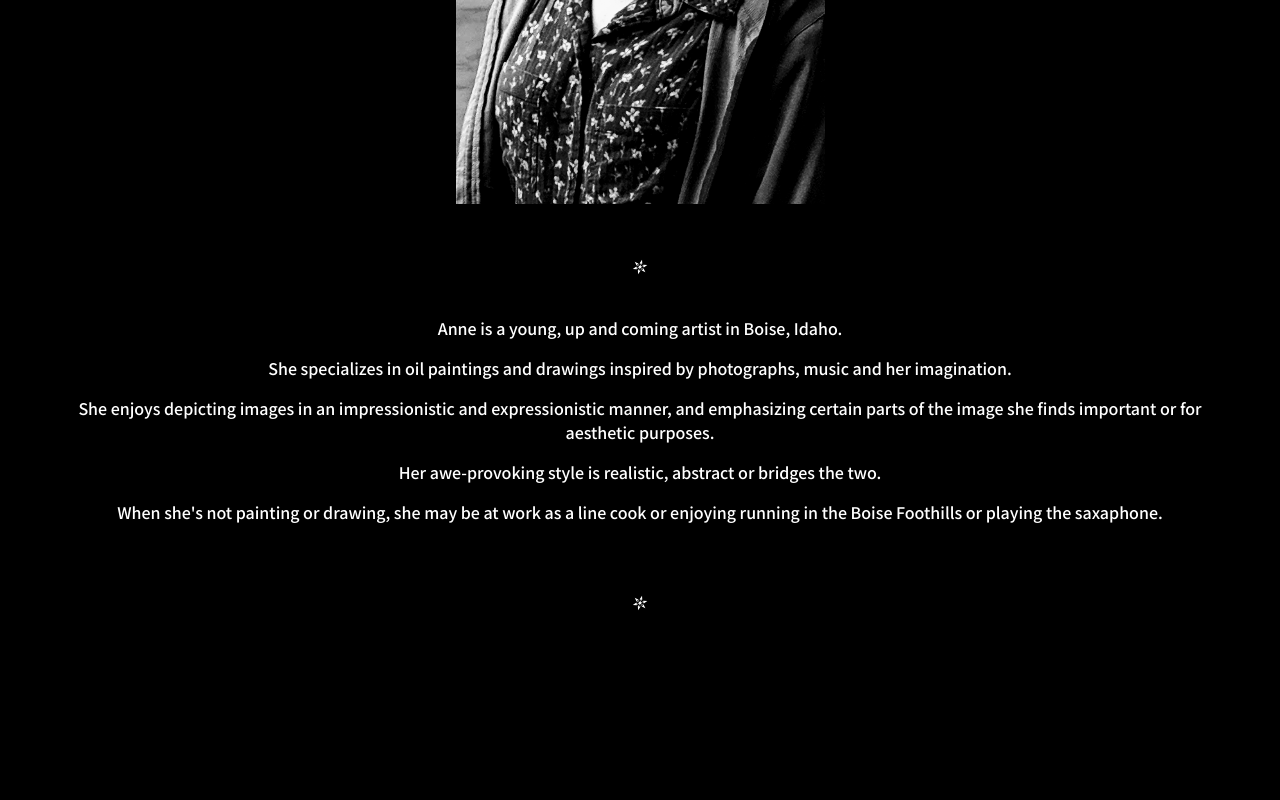
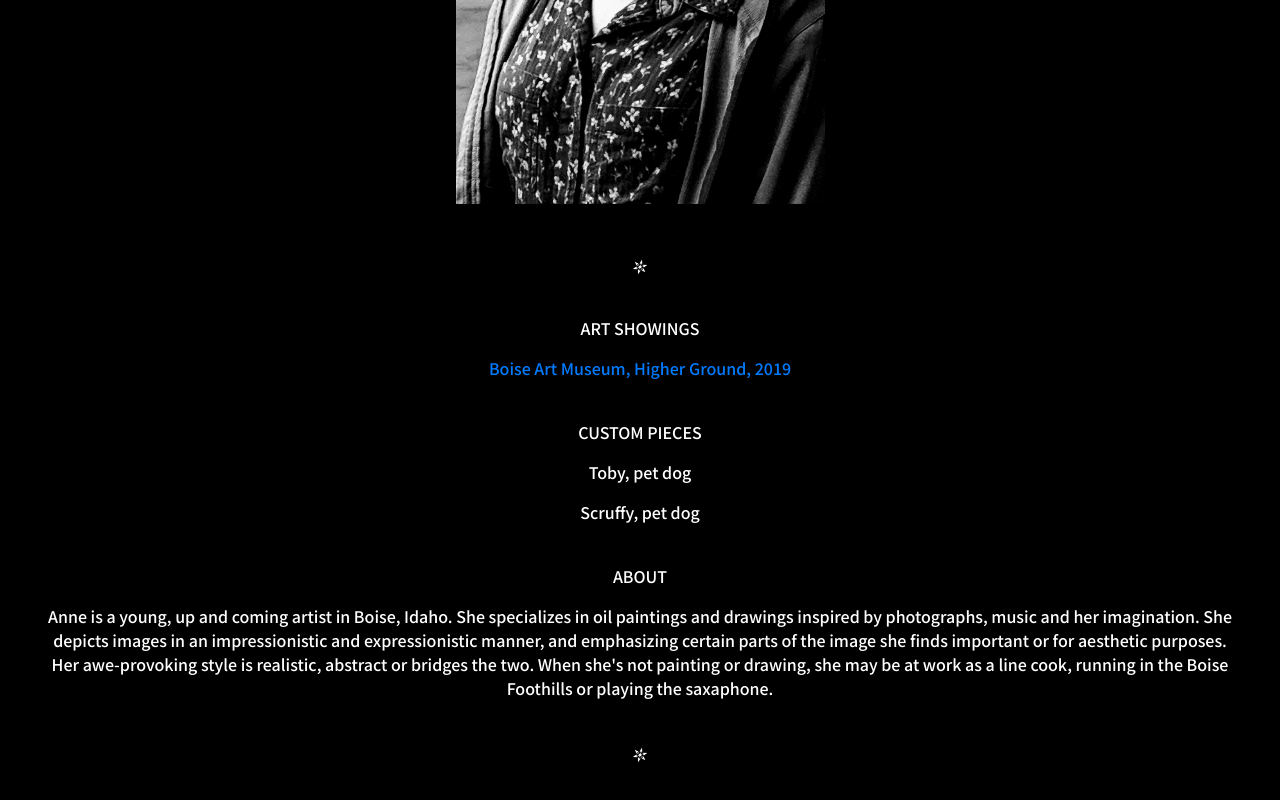
Before and after one commit to katejamboretz/art-portfolio, a React (Create React App) app: page /about in a window 1280 px wide. Shown: the part 610-1410 px from the top of the page. Before the commit the page ends 1270 px from the top, so only its background shows below. Built offline with nearby package versions, Linux system fonts and the light colour scheme.

Commit message:
update image order, background and contact sections

```diff
--- a/src/components/ImageCarousel.js
+++ b/src/components/ImageCarousel.js
@@ -36,6 +36,19 @@ function ImageCarousel() {
                 </Carousel.Item>
                 <Carousel.Item className="carousel-item">
                     <img
+                        className='number-15 img d-block m-auto'
+                        src='jamboretz-anne-trane.jpg'
+                        alt='Coltrane'
+                    />
+                    <div className="image-overlay"></div>
+                    <Carousel.Caption>
+                        {/* <h3>John Coltrane</h3> */}
+                        <p>John Coltrane, <a href="http://www.boiseartmuseum.org/exhibition/higher-ground-2019/">Boise Art Museum, Higher Ground, 2019</a></p>
+                    </Carousel.Caption>
+                </Carousel.Item>
+
+                <Carousel.Item className="carousel-item">
+                    <img
                         className='number-02 img d-block m-auto'
                         src='jamboretz-anne-dream.jpg'
                         alt='Dream'
@@ -53,10 +66,10 @@ function ImageCarousel() {
                         alt='Scruffy'
                     />
                     <div className="image-overlay"></div>
-                    {/* <Carousel.Caption>
-                        <h4>Abstract</h4>
-                        <p>Anne Jamboretz Copyright 2020 &copy;</p>
-                    </Carousel.Caption> */}
+                    <Carousel.Caption>
+                        {/* <h4>Scruffy</h4> */}
+                        <p>Scruffy, Custom Request</p>
+                    </Carousel.Caption>
                 </Carousel.Item>
                 <Carousel.Item className="carousel-item">
                     <img
@@ -65,68 +78,20 @@ function ImageCarousel() {
                         alt='Toby'
                     />
                     <div className="image-overlay"></div>
-                    {/* <Carousel.Caption>
-                        <h4>Abstract</h4>
-                        <p>Anne Jamboretz Copyright 2020 &copy;</p>
-                    </Carousel.Caption> */}
+                    <Carousel.Caption>
+                        {/* <h4>Toby</h4> */}
+                        <p>Toby, Custom Request</p>
+                    </Carousel.Caption>
                 </Carousel.Item>
                 <Carousel.Item className="carousel-item">
                     <img
-                        className='number-1 img d-block m-auto'
-                        src='jamboretz-anne-abstract.jpg'
-                        alt='Abstract'
+                        className='number-9 img d-block m-auto'
+                        src='jamboretz-anne-jazzconcert.jpg'
+                        alt='Jazz Concert'
                     />
                     <div className="image-overlay"></div>
                     {/* <Carousel.Caption>
-                        <h4>Abstract</h4>
-                        <p>Anne Jamboretz Copyright 2020 &copy;</p>
-                    </Carousel.Caption> */}
-                </Carousel.Item>
-                <Carousel.Item className="carousel-item">
-                    <img
-                        className='number-2 img d-block m-auto'
-                        src='jamboretz-anne-abstract2.jpg'
-                        alt='Abstract 2'
-                    />
-                    <div className="image-overlay"></div>
-                    {/* <Carousel.Caption>
-                        <h3>Abstract 2</h3>
-                        <p>Anne Jamboretz Copyright 2020 &copy;</p>
-                    </Carousel.Caption> */}
-                </Carousel.Item>
-                <Carousel.Item className="carousel-item">
-                    <img
-                        className='number-3 img d-block m-auto'
-                        src='jamboretz-anne-brass.jpg'
-                        alt='Brass'
-                    />
-                    <div className="image-overlay"></div>
-                    {/* <Carousel.Caption>
-                        <h3>Brass</h3>
-                        <p>Anne Jamboretz Copyright 2020 &copy;</p>
-                    </Carousel.Caption> */}
-                </Carousel.Item>
-                <Carousel.Item className="carousel-item">
-                    <img
-                        className='number-4 img d-block m-auto'
-                        src='jamboretz-anne-city.jpg'
-                        alt='City'
-                    />
-                    <div className="image-overlay"></div>
-                    {/* <Carousel.Caption>
-                        <h3>City</h3>
-                        <p>Anne Jamboretz Copyright 2020 &copy;</p>
-                    </Carousel.Caption> */}
-                </Carousel.Item>
-                <Carousel.Item className="carousel-item">
-                    <img
-                        className='number-5 img d-block m-auto'
-                        src='jamboretz-anne-colors.jpg'
-                        alt='Colors'
-                    />
-                    <div className="image-overlay"></div>
-                    {/* <Carousel.Caption>
-                        <h3>Colors</h3>
+                        <h3>Jazz Concert</h3>
                         <p>Anne Jamboretz Copyright 2020 &copy;</p>
                     </Carousel.Caption> */}
                 </Carousel.Item>
@@ -168,16 +133,29 @@ function ImageCarousel() {
                 </Carousel.Item>
                 <Carousel.Item className="carousel-item">
                     <img
-                        className='number-9 img d-block m-auto'
-                        src='jamboretz-anne-jazzconcert.jpg'
-                        alt='Jazz Concert'
+                        className='number-4 img d-block m-auto'
+                        src='jamboretz-anne-city.jpg'
+                        alt='City'
                     />
                     <div className="image-overlay"></div>
                     {/* <Carousel.Caption>
-                        <h3>Jazz Concert</h3>
+                        <h3>City</h3>
                         <p>Anne Jamboretz Copyright 2020 &copy;</p>
                     </Carousel.Caption> */}
                 </Carousel.Item>
+                <Carousel.Item className="carousel-item">
+                    <img
+                        className='number-5 img d-block m-auto'
+                        src='jamboretz-anne-colors.jpg'
+                        alt='Colors'
+                    />
+                    <div className="image-overlay"></div>
+                    {/* <Carousel.Caption>
+                        <h3>Colors</h3>
+                        <p>Anne Jamboretz Copyright 2020 &copy;</p>
+                    </Carousel.Caption> */}
+                </Carousel.Item>
+
                 <Carousel.Item className="carousel-item">
                     <img
                         className='number-10 img d-block m-auto'
@@ -240,13 +218,13 @@ function ImageCarousel() {
                 </Carousel.Item>
                 <Carousel.Item className="carousel-item">
                     <img
-                        className='number-15 img d-block m-auto'
-                        src='jamboretz-anne-trane.jpg'
-                        alt='Coltrane'
+                        className='number-3 img d-block m-auto'
+                        src='jamboretz-anne-brass.jpg'
+                        alt='Brass'
                     />
                     <div className="image-overlay"></div>
                     {/* <Carousel.Caption>
-                        <h3>Coltrane</h3>
+                        <h3>Brass</h3>
                         <p>Anne Jamboretz Copyright 2020 &copy;</p>
                     </Carousel.Caption> */}
                 </Carousel.Item>
@@ -262,6 +240,31 @@ function ImageCarousel() {
                         <p>Anne Jamboretz Copyright 2020 &copy;</p>
                     </Carousel.Caption> */}
                 </Carousel.Item>
+                <Carousel.Item className="carousel-item">
+                    <img
+                        className='number-2 img d-block m-auto'
+                        src='jamboretz-anne-abstract2.jpg'
+                        alt='Abstract 2'
+                    />
+                    <div className="image-overlay"></div>
+                    {/* <Carousel.Caption>
+                        <h3>Abstract 2</h3>
+                        <p>Anne Jamboretz Copyright 2020 &copy;</p>
+                    </Carousel.Caption> */}
+                </Carousel.Item>
+                <Carousel.Item className="carousel-item">
+                    <img
+                        className='number-1 img d-block m-auto'
+                        src='jamboretz-anne-abstract.jpg'
+                        alt='Abstract'
+                    />
+                    <div className="image-overlay"></div>
+                    {/* <Carousel.Caption>
+                        <h4>Abstract</h4>
+                        <p>Anne Jamboretz Copyright 2020 &copy;</p>
+                    </Carousel.Caption> */}
+                </Carousel.Item>
+
             </Carousel>
         </div>
     );
--- a/src/components/pages/About.js
+++ b/src/components/pages/About.js
@@ -19,15 +19,19 @@ export default class About extends Component {
                 <br></br>
                 <p>< GiBeveledStar /></p>
                 <br></br>
+                <p>ART SHOWINGS</p>
+                <p><a href="http://www.boiseartmuseum.org/exhibition/higher-ground-2019/">Boise Art Museum, Higher Ground, 2019</a></p>
+                <br></br>
+                <p>CUSTOM PIECES</p>
+                <p>Toby, pet dog</p>
+                <p>Scruffy, pet dog</p>
+                <br></br>
+                <p>ABOUT</p>
                 <p>
-                    Anne is a young, up and coming artist in Boise, Idaho.
-                </p>
-
-                <p>She specializes in oil paintings and drawings inspired by photographs, music and her imagination.</p>
-                <p>She enjoys depicting images in an impressionistic and expressionistic manner, and emphasizing certain parts of the image she finds important or for aesthetic purposes.</p>
-                <p>Her awe-provoking style is realistic, abstract or bridges the two.</p>
-                <p>When she's not painting or drawing, she may be at work as a line cook or enjoying running in the Boise Foothills or playing the saxaphone.</p>
-                <br></br>
+                    Anne is a young, up and coming artist in Boise, Idaho. She specializes in oil paintings and drawings inspired by photographs, music and her imagination.
+                    She depicts images in an impressionistic and expressionistic manner, and emphasizing certain parts of the image she finds important or for aesthetic purposes.
+                    Her awe-provoking style is realistic, abstract or bridges the two.
+                    When she's not painting or drawing, she may be at work as a line cook, running in the Boise Foothills or playing the saxaphone.</p>
                 <br></br>
                 <p>< GiBeveledStar /></p>
             </div>
--- a/src/components/pages/Contact.js
+++ b/src/components/pages/Contact.js
@@ -15,7 +15,7 @@ export default class Contact extends Component {
                 <p>< GiBeveledStar /></p>
                 <br></br>
                 <p>
-                    To inquire about custom paintings or prints, or displaying pieces at your business, please email anne.jamboretz@gmail.com.
+                    To inquire about custom pieces or prints, or display art at your business, please email anne.jamboretz@gmail.com.
                 </p>
                 <br></br>
                 <p>< GiBeveledStar /></p>
```
